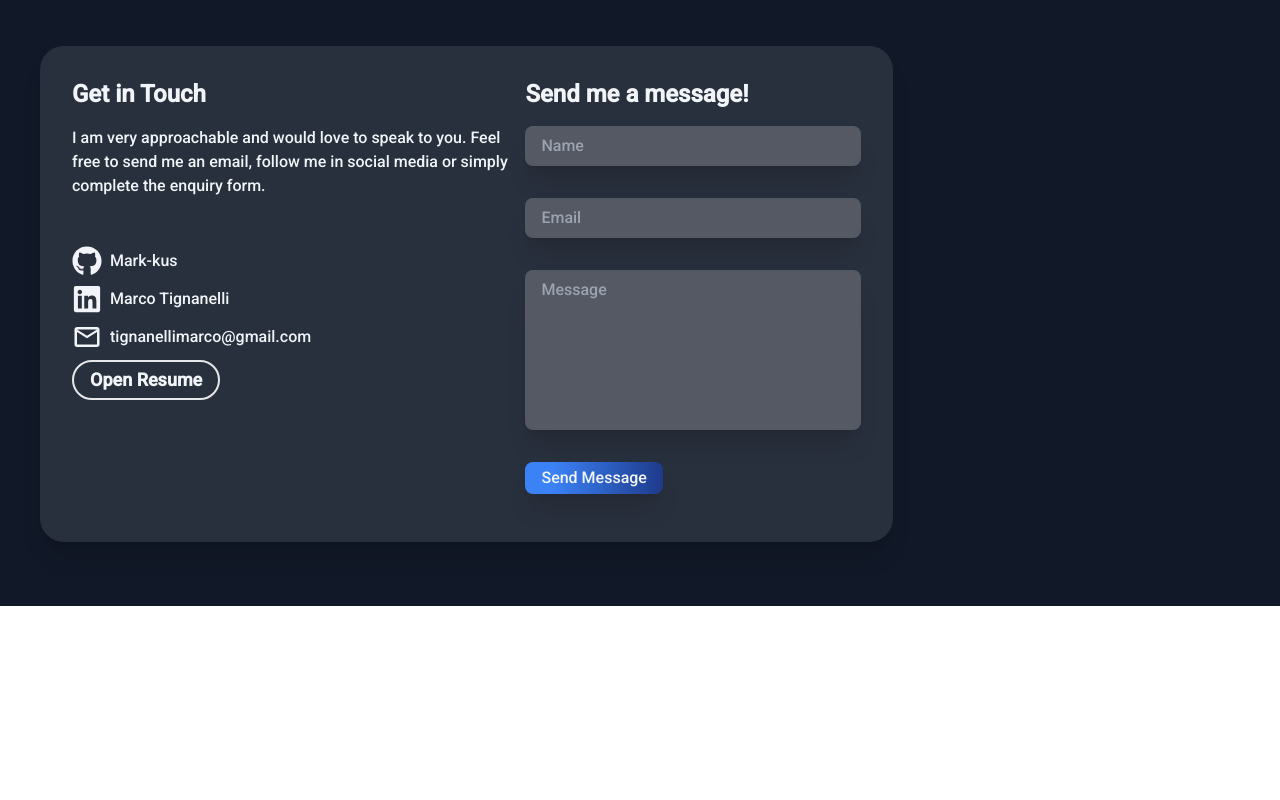
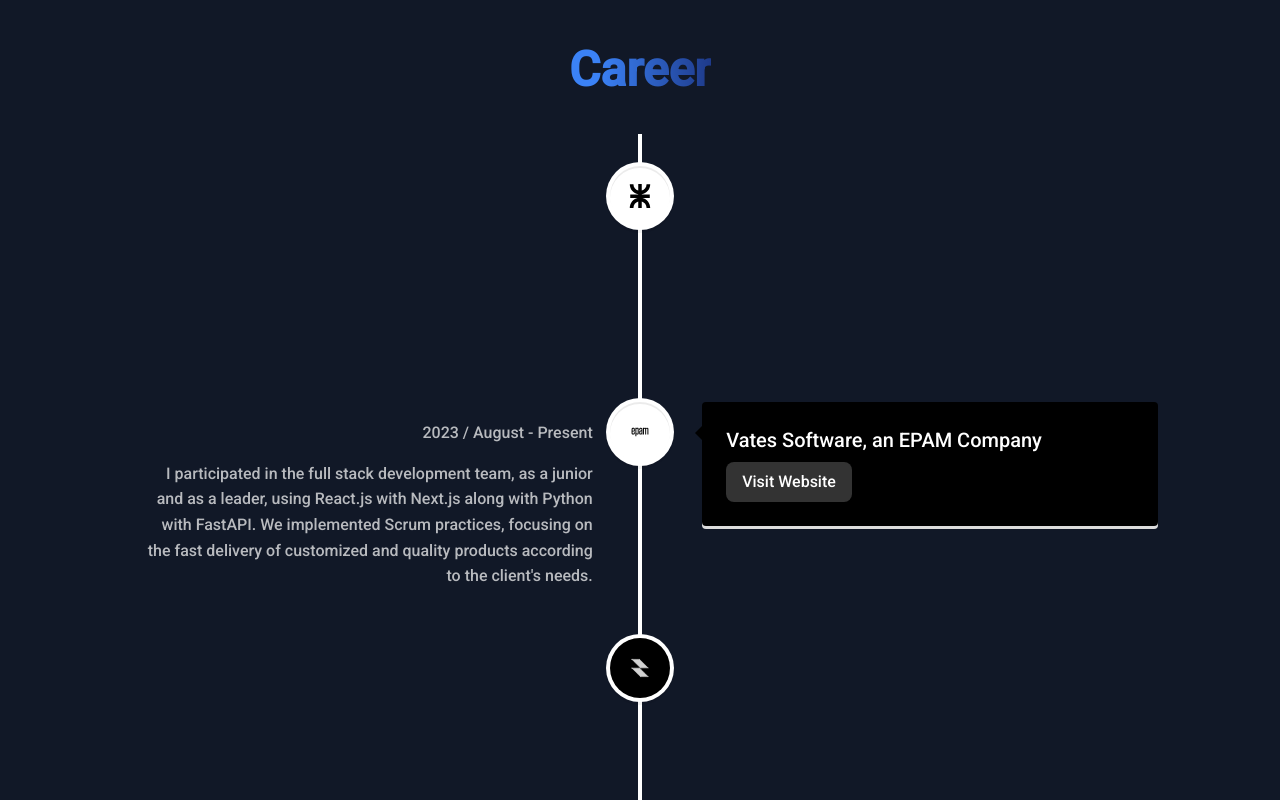
Before and after one commit to Mark-kus/portfolio, a Next.js app: page /en in a window 1280 px wide. Shown: the part 880-1680 px from the top of the page. Before the commit the page ends 1486 px from the top, so only its background shows below. Built offline with nearby package versions, Linux system fonts and the light colour scheme; no server answers.

Commit message:
add projects to view

```diff
--- a/src/app/[lang]/page.jsx
+++ b/src/app/[lang]/page.jsx
@@ -11,7 +11,7 @@ export default async function Home({ params: { lang = "en" } }) {
     <main className="bg-orange-200 dark:bg-gray-900 text-gray-900 dark:text-slate-100 flex flex-col justify-between transition-colors duration-500">
       <Navigation lang={lang} dictionary={dictionary.navigation} />
 
-      <div id="landing" className="mb-16">
+      <div id="landing">
         <Content lang={lang} dictionary={dictionary.content} />
       </div>
 
--- a/src/components/Contact/CallToAction.jsx
+++ b/src/components/Contact/CallToAction.jsx
@@ -9,7 +9,7 @@ const CallToAction = ({ lang, dictionary }) => {
     container:
       "flex flex-col border-b-2 md:border-b-0 border-gray-300 m-8 mt-6 mb-0 pb-8 md:m-0 md:mt-0 md:mb-0 md:pb-0",
     title: "text-2xl font-bold mt-6 md:mt-0",
-    subtitle: "py-4 md:pb-12",
+    subtitle: "py-4 md:pb-12 md:w-2/3",
     list: "flex flex-col gap-y-2",
     listItem: "flex items-center gap-x-2 w-fit",
     resumeButton:
--- /dev/null
+++ b/src/components/svgs/brands/UTN.jsx
@@ -0,0 +1,22 @@
+import React from "react";
+
+const SoyHenry = ({ color = "currentColor" }) => {
+  return (
+    <svg
+      xmlns="http://www.w3.org/2000/svg"
+      enable-background="new 0 0 595.3 699.4"
+      image-rendering="optimizeQuality"
+      shape-rendering="geometricPrecision"
+      text-rendering="geometricPrecision"
+      viewBox="0 0 595.3 699.4"
+    >
+      <path
+        clip-rule="evenodd"
+        d="m246.6 0h102v190.8c80.8-22.4 140.4-96.7 140.4-184.4h106.3c0 146.5-106.8 268.9-246.6 293.2v4.4h233.9v104.2h-214.4c130 31.8 227 149.5 227 289.1h-106.2c0-87.7-59.6-162-140.3-184.4v186.5h-102v-186.5c-80.7 22.4-140.3 96.7-140.3 184.4h-106.4c0-139.6 97-257.3 227-289.1h-214.2v-104.2h233.9v-4.4c-139.9-24.3-246.7-146.7-246.7-293.2h106.3c0 87.7 59.6 162 140.3 184.4z"
+        fill-rule="evenodd"
+      />
+    </svg>
+  );
+};
+
+export default SoyHenry;
--- a/src/containers/Contact.jsx
+++ b/src/containers/Contact.jsx
@@ -3,7 +3,7 @@ import CallToAction from "@/components/Contact/CallToAction";
 
 const styles = {
   container:
-    "flex flex-col md:flex-row bg-white bg-opacity-10 lg:w-2/3 rounded-3xl shadow-xl mx-10 md:p-8",
+    "flex flex-col md:flex-row bg-white bg-opacity-10 rounded-3xl shadow-xl mx-10 md:p-8 lg:w-2/3 lg:mx-auto",
 };
 
 const Contact = ({ lang, dictionary }) => {
--- a/src/containers/Content.jsx
+++ b/src/containers/Content.jsx
@@ -5,12 +5,12 @@ import Contact from "./Contact";
 
 export default function Content({ lang, dictionary }) {
   return (
-    <section className="space-y-10">
+    <section className="space-y-10 overflow-y-hidden pb-16">
       <div className="border-2 border-amber-900 dark:border-slate-700 rounded-3xl m-10">
         <About dictionary={dictionary.about} />
       </div>
       <Skills dictionary={dictionary.technologies} />
-      {/* <Projects lang={lang} dictionary={dictionary.projects} /> */}
+      <Projects lang={lang} dictionary={dictionary.projects} />
       <Contact lang={lang} dictionary={dictionary.contact} />
     </section>
   );
--- a/src/seeds/projects.js
+++ b/src/seeds/projects.js
@@ -8,74 +8,103 @@ import People from "@/components/svgs/brands/People";
 import SoyHenry from "@/components/svgs/brands/SoyHenry";
 import Epam from "@/components/svgs/brands/Epam";
 import Udemy from "@/components/svgs/brands/Udemy";
+import UTN from "@/components/svgs/brands/UTN";
 
 const projects = [
-  // {
-  //   props: {
-  //     className: "vertical-timeline-element--work",
-  //     iconStyle: { background: "#FFF", color: "#fff" },
-  //     icon: <Epam />,
-  //   },
-  //   data: {
-  //     date: {
-  //       en: "2023 / August - Present",
-  //       es: "2023 / Agosto - Presente",
-  //     },
-  //     content: {
-  //       en: "Completed a one-month internship at PPOL, where I gained practical experience in web development, working on various projects and collaborating with a professional team. This internship provided valuable insights into industry practices and enhanced my technical skills.",
-  //       es: "Completé una pasantía de un mes en PPOL, donde adquirí experiencia práctica en desarrollo web, trabajando en varios proyectos y colaborando con un equipo profesional. Esta pasantía proporcionó valiosas ideas sobre las prácticas de la industria y mejoró mis habilidades técnicas.",
-  //     },
-  //     title: {
-  //       en: "Vates Software, an EPAM Company",
-  //       es: "Vates Software, una empresa de EPAM",
-  //     },
-  //     image: null,
-  //     alt: {
-  //       en: "Vates Software, an EPAM Company",
-  //       es: "Vates Software, una empresa de EPAM",
-  //     },
-  //     websiteUrl: "https://vates.com/",
-  //     repositoryUrl: null,
-  //   },
-  // },
-  // {
-  //   props: {
-  //     className: "vertical-timeline-element--work",
-  //     iconStyle: { background: "#000", color: "#fff" },
-  //     icon: <People />,
-  //   },
-  //   data: {
-  //     date: {
-  //       en: "2023 / July - August",
-  //       es: "2023 / Julio - Agosto",
-  //     },
-  //     content: {
-  //       en: "Managed to develop the implementation of various APIs, such as Github, Google Maps and Spotify, using React, to deliver a styled product to embed in the final application.",
-  //       es: "Me encargué de desarrollar la implementación de varias APIs, como Github, Google Maps y Spotify, utilizando React, para entregar un producto estilizado que incrustar en la aplicación final.",
-  //     },
-  //     title: {
-  //       en: "PPOL Internship",
-  //       es: "Pasantía en PPOL",
-  //     },
-  //     image: null,
-  //     alt: {
-  //       en: "PPOL Internship",
-  //       es: "Pasantía en PPOL",
-  //     },
-  //     websiteUrl: "https://ppol.io/",
-  //     repositoryUrl: null,
-  //   },
-  // },
+  {
+    props: {
+      className: "vertical-timeline-element--education",
+      iconStyle: { background: "#FFF" },
+      icon: <UTN />,
+    },
+    data: {
+      date: {
+        en: "2024 - Present",
+        es: "2024 - Presente",
+      },
+      content: {
+        en: "",
+        es: "",
+      },
+      title: {
+        en: "National Technological University",
+        es: "Universidad Tecnológica Nacional",
+      },
+      image: null,
+      alt: {
+        en: "National Technological University",
+        es: "Universidad Tecnológica Nacional",
+      },
+      websiteUrl: "https://utn.edu.ar/",
+      repositoryUrl: null,
+    },
+  },
   {
     props: {
       className: "vertical-timeline-element--work",
-      iconStyle: { background: "#000", color: "#fff" },
+      iconStyle: { background: "#FFF" },
+      icon: <Epam />,
+    },
+    data: {
+      date: {
+        en: "2023 / August - Present",
+        es: "2023 / Agosto - Presente",
+      },
+      content: {
+        en: "I participated in the full stack development team, as a junior and as a leader, using React.js with Next.js along with Python with FastAPI. We implemented Scrum practices, focusing on the fast delivery of customized and quality products according to the client's needs.",
+        es: "Participé en el equipo de desarrollo full stack, como junior y como lider, utilizando React.js con Next.js junto a Python con FastAPI. Implementamos prácticas de Scrum, enfocándonos en la entrega rápida de productos personalizados y de calidad según las necesidades del cliente.",
+      },
+      title: {
+        en: "Vates Software, an EPAM Company",
+        es: "Vates Software, una empresa de EPAM",
+      },
+      image: null,
+      alt: {
+        en: "Vates Software, an EPAM Company",
+        es: "Vates Software, una empresa de EPAM",
+      },
+      websiteUrl: "https://vates.com/",
+      repositoryUrl: null,
+    },
+  },
+  {
+    props: {
+      className: "vertical-timeline-element--work",
+      iconStyle: { background: "#000" },
+      icon: <People />,
+    },
+    data: {
+      date: {
+        en: "2023 / July - August",
+        es: "2023 / Julio - Agosto",
+      },
+      content: {
+        en: "Managed to develop the implementation of various APIs, such as Github, Google Maps and Spotify, using React, to deliver a styled product to embed in the final application.",
+        es: "Me encargué de desarrollar la implementación de varias APIs, como Github, Google Maps y Spotify, utilizando React, para entregar un producto estilizado que incrustar en la aplicación final.",
+      },
+      title: {
+        en: "PPOL Internship",
+        es: "Pasantía en PPOL",
+      },
+      image: null,
+      alt: {
+        en: "PPOL Internship",
+        es: "Pasantía en PPOL",
+      },
+      websiteUrl: "https://ppol.io/",
+      repositoryUrl: null,
+    },
+  },
+  {
+    props: {
+      className: "vertical-timeline-element--work",
+      iconStyle: { background: "#000" },
       icon: <NextJS />,
     },
     data: {
       date: {
-        en: "2023 / May",
-        es: "2023 / Mayo",
+        en: "2023 / May - June",
+        es: "2023 / Mayo - Junio",
       },
       content: {
         en: "Development of an ecommerce web application in a team, as a final project in SoyHenry, using Next.js for the UI along with the back-end logic and Supabase for managing the PostgreSQL database. Ended up in an production-ready application, following good practices for handling sensitive data and presenting an enjoyable and fluid website.",
@@ -97,13 +126,13 @@ const projects = [
   {
     props: {
       className: "vertical-timeline-element--work",
-      iconStyle: { background: "#2196f3", color: "#fff" },
+      iconStyle: { background: "#000" },
       icon: <ReactJS />,
     },
     data: {
       date: {
-        en: "2023 / April",
-        es: "2023 / Abril",
+        en: "2023 / April - May",
+        es: "2023 / Abril - Mayo",
       },
       content: {
         en: "Developed a website by my own to demonstrate what was learned during the front, back and database modules of SoyHenry, as an integrating project, using React for the UI, Express in the back-end and Sequelize for database management.",
@@ -125,13 +154,13 @@ const projects = [
   {
     props: {
       className: "vertical-timeline-element--work",
-      iconStyle: { background: "#000", color: "yellow" },
+      iconStyle: { background: "#000" },
       icon: <ReactJS />,
     },
     data: {
       date: {
-        en: "2023 / March",
-        es: "2023 / Marzo",
+        en: "2023 / March - April",
+        es: "2023 / Marzo - Abril",
       },
       content: {
         en: "I carried out a project using the Rick and Morty API, to implement what I learned in the front and back modules of SoyHenry on the fly. I used React for the UI and Express in the back-end.",
@@ -153,7 +182,7 @@ const projects = [
   {
     props: {
       className: "vertical-timeline-element--education",
-      iconStyle: { background: "#000", color: "yellow" },
+      iconStyle: { background: "#000" },
       icon: <SoyHenry />,
     },
     data: {
@@ -181,13 +210,13 @@ const projects = [
   {
     props: {
       className: "vertical-timeline-element--education",
-      iconStyle: { background: "#FFF", color: "white" },
+      iconStyle: { background: "#FFF" },
       icon: <Udemy />,
     },
     data: {
       date: {
-        en: "2022",
-        es: "2022",
+        en: "2022 - 2023",
+        es: "2022 - 2023",
       },
       content: {
         en: "I started my journey in the world of programming by taking a full-stack web development course on Udemy, with Colt Steele as the teacher (a great guy), where I learned the fundamentals of HTML, CSS, JavaScript, Node.js, Express, and MongoDB. That's how I got the hang of programming.",
```
